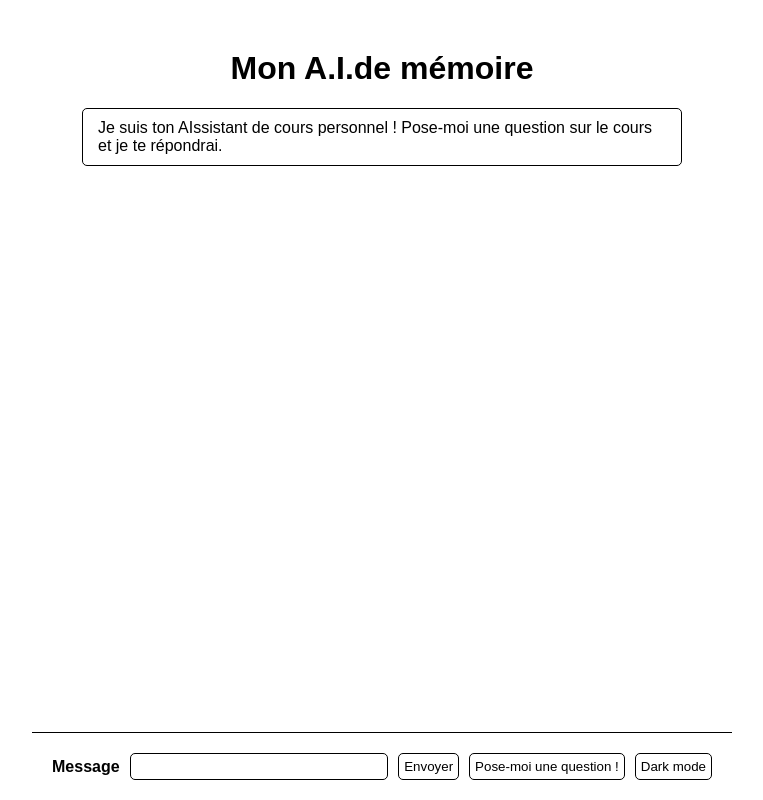
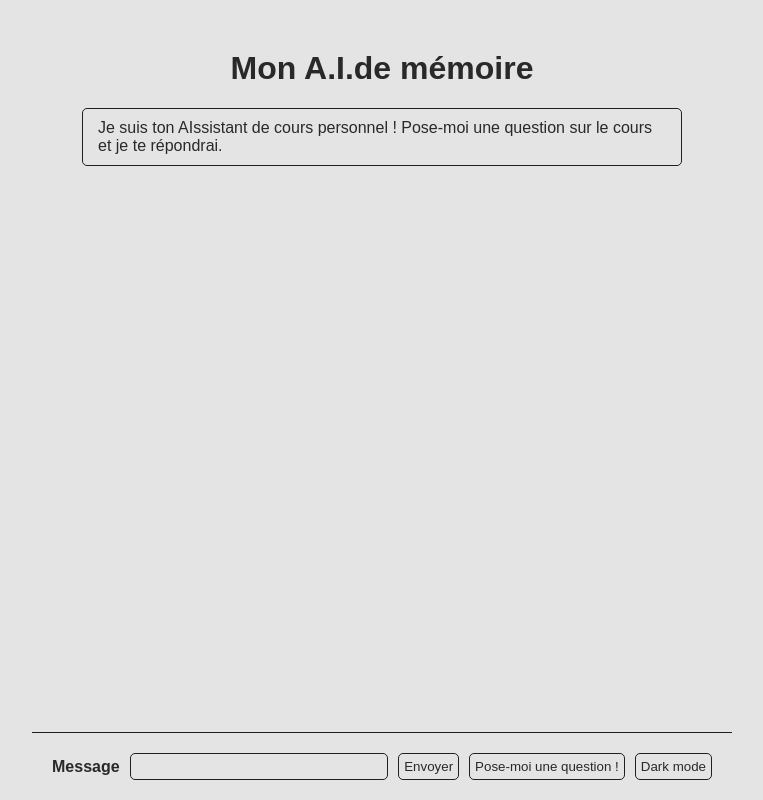
Before and after one commit to matthieu-chau/hackathon-MYL, a Flask app: page / in a window 1280 px wide. Shown: the whole page, without its empty margins (258-1021 px from the left). Run offline with Flask 3, Linux system fonts and the light colour scheme; parts of the project's set-up code (start-up, migrations or seed data) failed here and were passed over.

Commit message:
supp ref et modif light/dark mode

```diff
--- a/main.py
+++ b/main.py
@@ -10,9 +10,9 @@ def index(name=None):
 
 from flask import request
 
-from src.utils.ask_question_to_pdf import gpt3_completion
+from ask_question_to_pdf import gpt3_completion
 
-from src.utils.ask_question_to_pdf import ask_question_to_pdf
+from ask_question_to_pdf import ask_question_to_pdf
 
 @app.route('/prompt',methods=['POST'])
 def prompt():
@@ -23,7 +23,7 @@ def prompt():
 def question():
     return {'answer':ask_question_to_pdf()}
 
-from src.utils.ask_question_to_pdf import verification
+from ask_question_to_pdf import verification
 
 @app.route('/answer',methods=['POST'])
 def answer():
--- a/static/style.css
+++ b/static/style.css
@@ -1,11 +1,20 @@
 :root {
-  --body-background-color: #ffffff;
-  --main-background-color: #ffffff;
-  --main-color: #000000;
+  --body-background-color: #e4e4e4;
+  --main-background-color: #e4e4e4;
+  --main-color: #292929;
   --max-body-width: 700px;
-  --border-color: #000000;
-  --secondary-color: #000000;
+  --border-color: #202020;
+  --secondary-color: #393939;
   --loader-bullet-size: 6px;
+}
+
+.darkmode {
+  --body-background-color: #292929;
+  --main-background-color: #292929;
+  --main-color: #e4e4e4;
+  --max-body-width: 700px;
+  --border-color: #cfcfcf;
+  --secondary-color: #969696;
 }
 
 * {
@@ -26,15 +35,6 @@ body {
   color: var(--main-color);
   padding: 50px;
   margin: 0 auto;
-}
-
-.darkmode {
-  --body-background-color: #000000;
-  --main-background-color: #000000;
-  --main-color: #ffffff;
-  --max-body-width: 700px;
-  --border-color: #827e7e;
-  --secondary-color: #201f1a;
 }
 
 .header {
```
